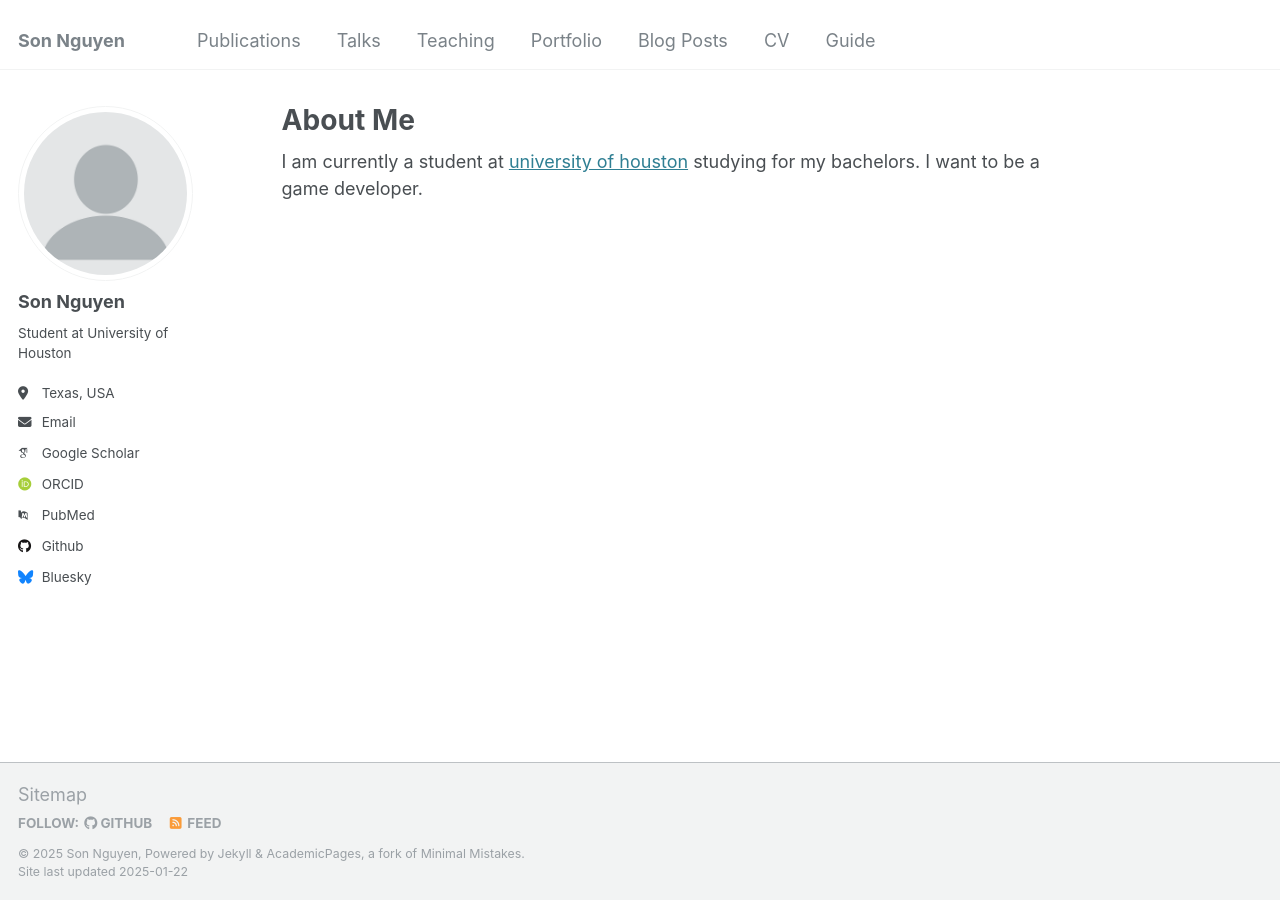
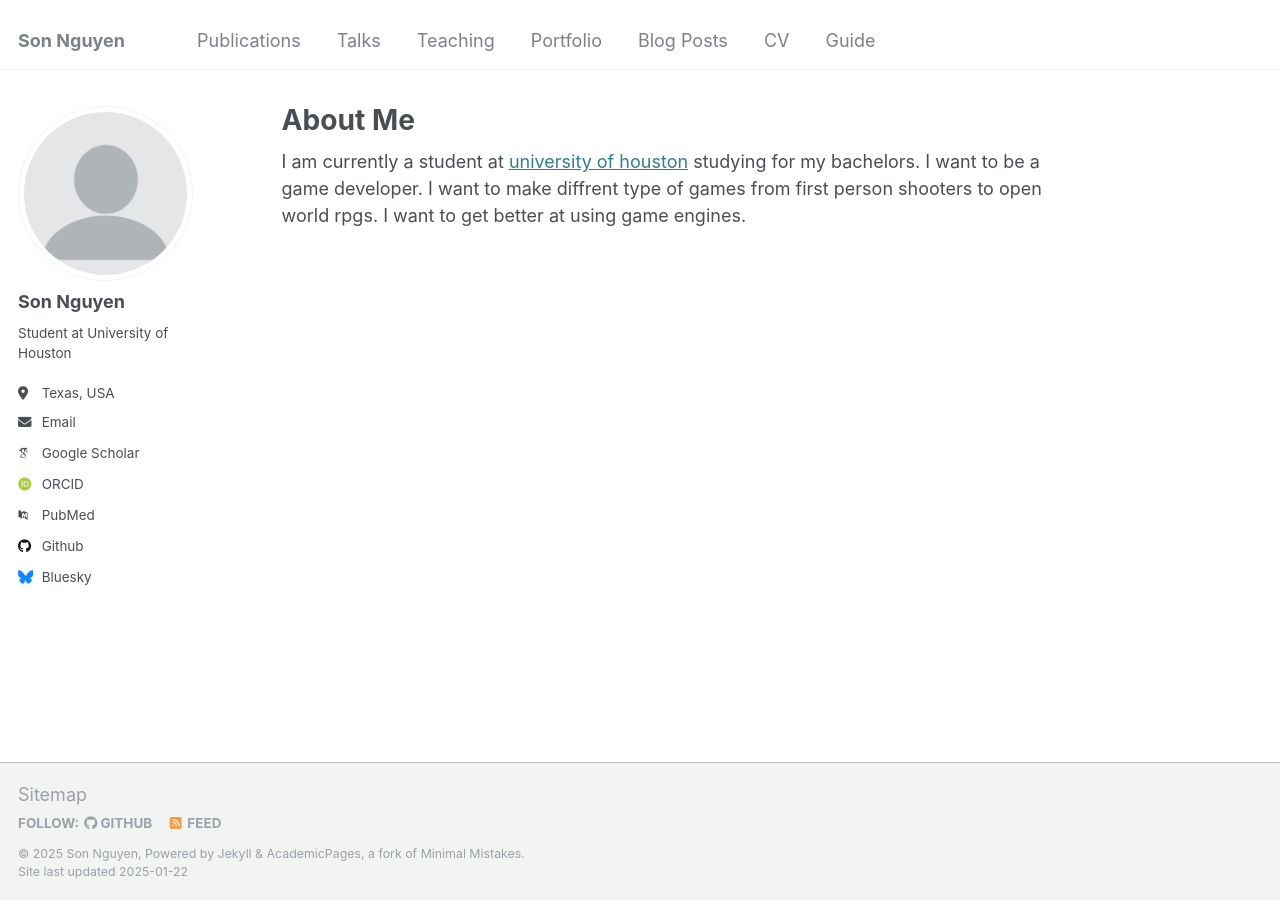
Before and after one commit to Fundog5474/Fundog5474.github.io, a Jekyll site: the page built from _pages/about.md, in a window 1280 px wide. Built offline with Jekyll 4.4.1, drawn with Linux system fonts in a browser that asks for light colours; some web fonts are replaced.

Commit message:
Update about.md

```diff
--- a/_pages/about.md
+++ b/_pages/about.md
@@ -8,4 +8,4 @@ redirect_from:
 ---
 
 
-I am currently a student at [university of houston](cs.uh.edu) studying for my bachelors. I want to be a game developer.
+I am currently a student at [university of houston](cs.uh.edu) studying for my bachelors. I want to be a game developer. I want to make diffrent type of games from first person shooters to open world rpgs. I want to get better at using game engines.
```
